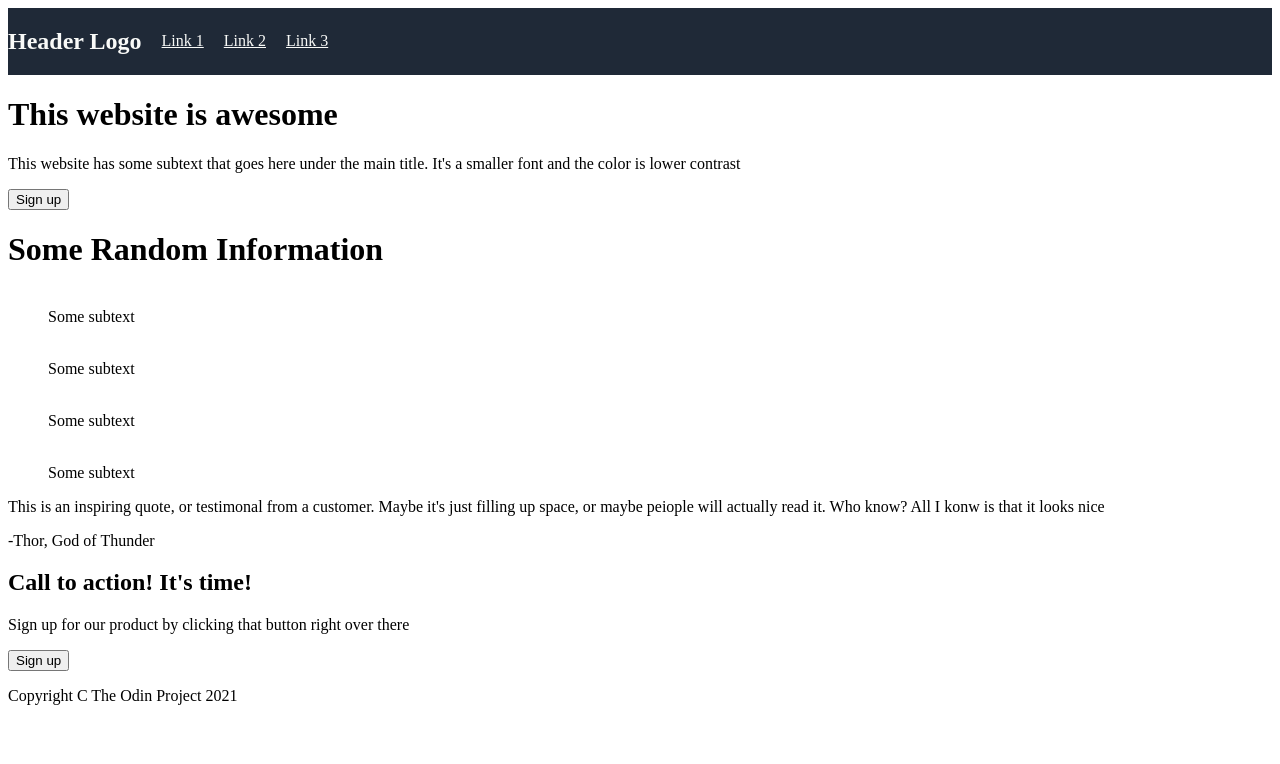
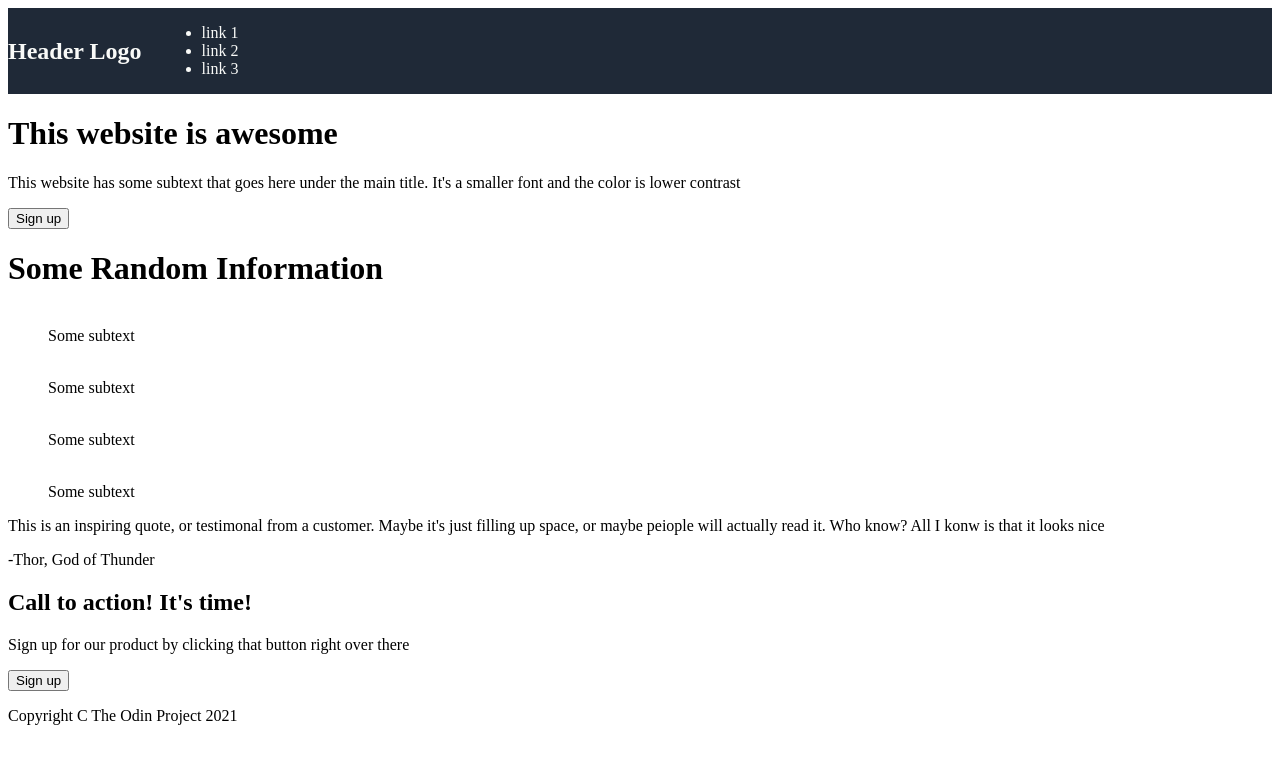
Before and after one commit to AkkU438/TOPLandingPage, a plain HTML site: page index.html in a window 1280 px wide. Drawn offline with Linux system fonts and the light colour scheme.

Commit message:
Update index.html

```diff
--- a/index.html
+++ b/index.html
@@ -9,10 +9,14 @@
     <body>
         <header>
             <div class="test">
-                <h2>Header Logo</h2>
-                <a href="">Link 1</a>
-                <a href="">Link 2</a>
-                <a href="">Link 3</a>
+               <h2>Header Logo</h2>
+                <nav>
+                    <ul>
+                        <li>link 1</li>
+                        <li>link 2</li>
+                        <li>link 3</li>
+                    </ul>
+                </nav>
             </div>
         </header>
         <div class="body1">
```
